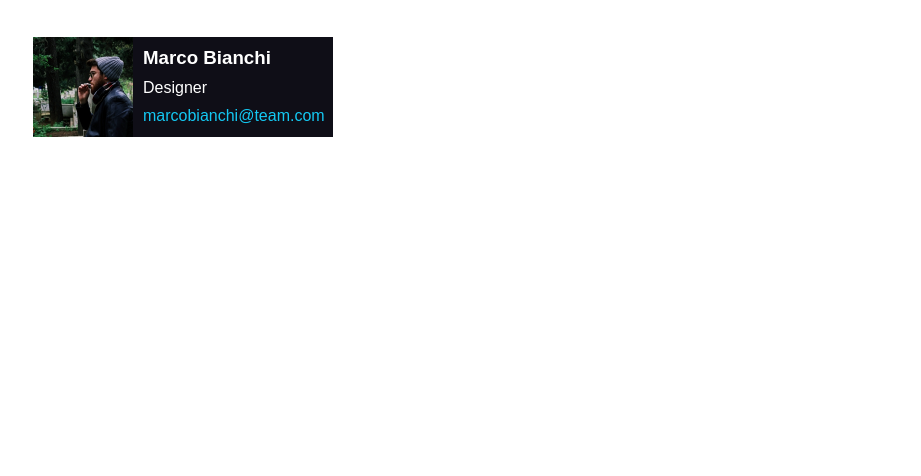
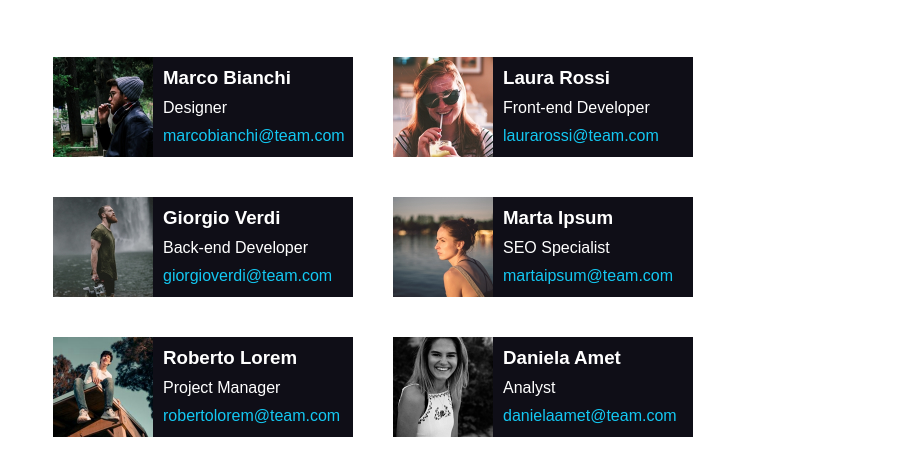
Before and after one commit to TommasoPezzola231/html-css-float-cards, a plain HTML site: page index.html in a window 1280 px wide. Shown: the part 156-632 px from the top of the page, without its empty margins (179-1100 px from the left). Drawn offline with Linux system fonts and the light colour scheme.

Commit message:
feat,style:(main) add all section

```diff
--- a/css/style.css
+++ b/css/style.css
@@ -32,6 +32,8 @@ section {
     width: 300px;
     background-color: #0f0e17;
     color: white;
+    float: left;
+    margin: 20px;
 }
 
 section > img {
--- a/index.html
+++ b/index.html
@@ -15,12 +15,53 @@
     </header>
 
     <main>
+        <!--Primo Profilo-->
         <section>
             <img src="./img/male1.png" alt="Foto Bianchi">
             <h3>Marco Bianchi</h3>
             <p>Designer</p>
             <a href="#">marcobianchi@team.com</a>
         </section>
+
+        <!--Secondo Profilo-->
+        <section>
+            <img src="./img/female1.png" alt="Foto Rossi">
+            <h3>Laura Rossi</h3>
+            <p>Front-end Developer</p>
+            <a href="#">laurarossi@team.com</a>
+        </section>
+
+        <!--Terzo Profilo-->
+        <section>
+            <img src="./img/male2.png" alt="Foto Verdi">
+            <h3>Giorgio Verdi</h3>
+            <p>Back-end Developer</p>
+            <a href="#">giorgioverdi@team.com</a>
+        </section>
+
+        <!--Quarto Profilo-->
+        <section>
+            <img src="./img/female2.png" alt="Foto Ipsum">
+            <h3>Marta Ipsum</h3>
+            <p>SEO Specialist</p>
+            <a href="#">martaipsum@team.com</a>
+        </section>
+
+        <!--Quinto Profilo-->
+        <section>
+            <img src="./img/male3.png" alt="Foto Lorem">
+            <h3>Roberto Lorem</h3>
+            <p>Project Manager</p>
+            <a href="#">robertolorem@team.com</a>
+        </section>
+
+        <!--Sesto Profilo-->
+        <section>
+            <img src="./img/female3.png" alt="Foto Amet">
+            <h3>Daniela Amet</h3>
+            <p>Analyst</p>
+            <a href="#">danielaamet@team.com</a>
+        </section>
     </main>
 
 </body>
```
Also changed, not shown: img/female1.png (added), img/female2.png (added), img/female3.png (added), img/male2.png (added), img/male3.png (added).
